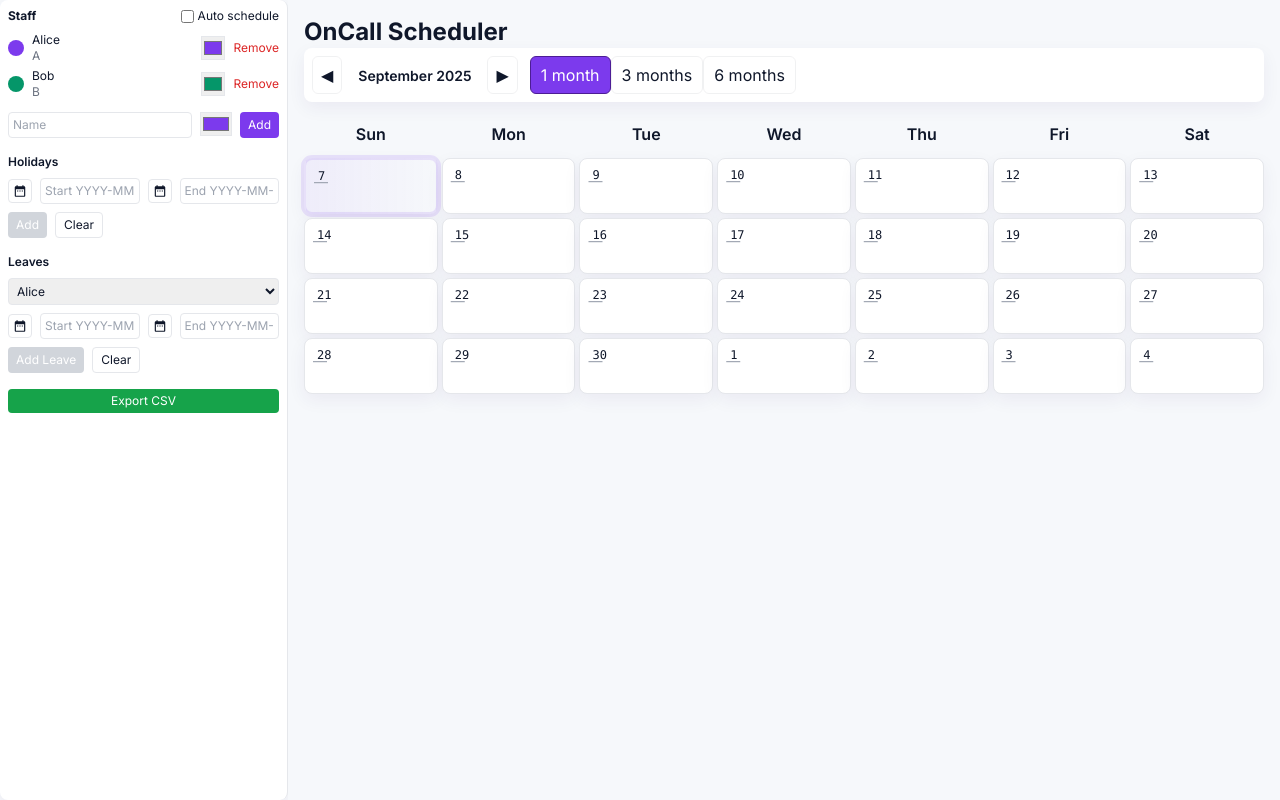
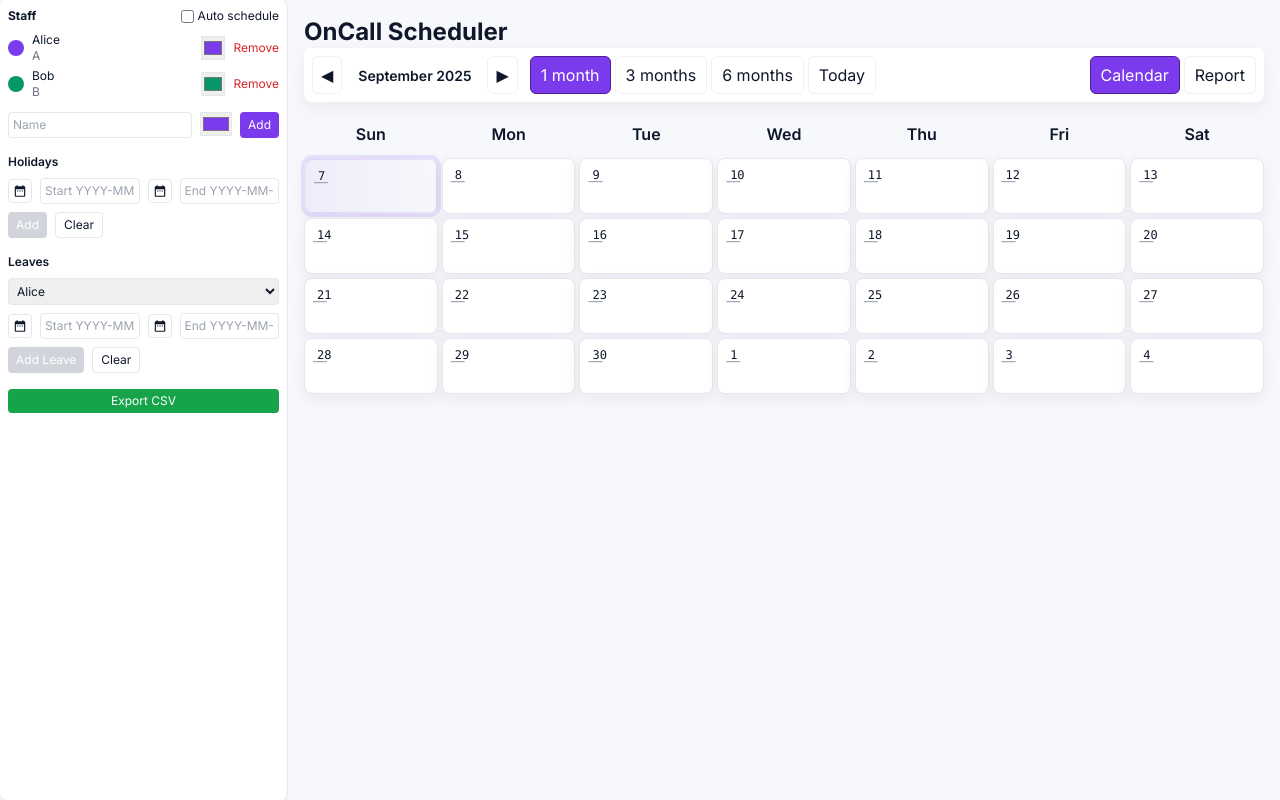
Before and after one commit to alshakhasm/oncall-schedule, a React (Vite) app: page / in a window 1280 px wide. Built offline with nearby package versions, Linux system fonts and the light colour scheme.

Commit message:
feat: add Today jump in TopBar and migrate duplicate staff IDs

```diff
--- a/package.json
+++ b/package.json
@@ -4,6 +4,7 @@
   "private": true,
   "scripts": {
     "dev": "vite",
+    "dev:host": "vite --host --strictPort",
     "build": "vite build",
     "preview": "vite preview",
     "test": "vitest"
--- a/src/App.tsx
+++ b/src/App.tsx
@@ -4,6 +4,8 @@ import CalendarGrid from './components/CalendarGrid'
 import SidePanel from './components/SidePanel'
 import TopBar from './components/TopBar'
 import { toCSV } from './lib/exporter'
+import { computeOnCallReport } from './lib/report'
+import ReportTab from './components/ReportTab'
 import DayInspector from './components/DayInspector'
 import EditAssignmentDialog from './components/EditAssignmentDialog'
 
@@ -45,6 +47,42 @@ export default function App() {
     saveState({ staff, holidays, leaves, manualAssignments: manual, monthsToShow, autoSchedule, rangeStart })
   }, [staff, holidays, leaves, manual, monthsToShow, autoSchedule, rangeStart])
 
+  // Migration: ensure staff IDs are unique; if duplicates found, reassign and update references
+  React.useEffect(() => {
+    const counts: Record<string, number> = {}
+    staff.forEach(s => { counts[s.id] = (counts[s.id] || 0) + 1 })
+    const dups = Object.keys(counts).filter(k => counts[k] > 1)
+    if (dups.length === 0) return
+    const idMap: Record<string, string[]> = {}
+    const newStaff: Staff[] = []
+    staff.forEach(s => {
+      if (!idMap[s.id]) idMap[s.id] = []
+      const list = idMap[s.id]
+      if (list.length === 0) {
+        list.push(s.id)
+        newStaff.push(s)
+      } else {
+        const newId = `${s.id}-${Math.random().toString(36).slice(-3)}`
+        list.push(newId)
+        newStaff.push({ ...s, id: newId })
+      }
+    })
+    // Build reverse lookup old->new (skip first occurrence which keeps old id)
+    const remap: Record<string, string> = {}
+    Object.keys(idMap).forEach(orig => {
+      const arr = idMap[orig]
+      if (arr.length > 1) {
+        // arr[0] is original; subsequent correspond to duplicate staff entries
+        for (let i = 1; i < arr.length; i++) {
+          remap[`${orig}#${i}`] = arr[i]
+        }
+      }
+    })
+    // Because we didn't store index markers previously, simpler approach: we only changed duplicate second+ entries; to update manual/leaves we match by name duplication order.
+    // For leaves & manual we cannot distinguish duplicates reliably if same id used historically; they will still reference first staff (acceptable trade-off).
+    setStaff(newStaff)
+  }, [staff])
+
   // ensure compute range covers the requested monthsToShow starting at rangeStart
   const computedRangeEnd = React.useMemo(() => {
     try {
@@ -59,6 +97,11 @@ export default function App() {
   }, [rangeStart, monthsToShow, rangeEnd])
 
   const assignments: AssignmentMeta[] = computeWeeklyAssignments({ staff, rangeStart, rangeEnd: computedRangeEnd, holidays, leaves, manual, auto: autoSchedule })
+  const [activeTab, setActiveTab] = React.useState<'calendar' | 'report'>('calendar')
+  const reportRows = React.useMemo(() => {
+    if (activeTab !== 'report') return []
+    return computeOnCallReport({ staff, assignments, holidays, leaves })
+  }, [activeTab, staff, assignments, holidays, leaves])
 
   React.useEffect(() => {
   }, [rangeStart, computedRangeEnd, assignments.length])
@@ -151,6 +194,14 @@ export default function App() {
   <TopBar
           monthsToShow={monthsToShow}
           rangeStart={rangeStart}
+    activeTab={activeTab}
+    onTabChange={setActiveTab}
+    onJumpToCurrent={() => {
+      const now = new Date()
+      const first = new Date(now.getFullYear(), now.getMonth(), 1)
+      const formatted = `${first.getFullYear()}-${String(first.getMonth()+1).padStart(2,'0')}-${String(first.getDate()).padStart(2,'0')}`
+      setRangeStart(formatted)
+    }}
           onChange={(m) => {
             setMonthsToShow(m)
             if (m === 6) {
@@ -171,9 +222,15 @@ export default function App() {
           }}
         />
 
-
-  <CalendarGrid assignments={assignments} staff={staff} rangeStart={rangeStart} monthsToShow={monthsToShow} onDayClick={d => setInspectorDate(d)} onDropAssign={(date, sid) => handleAssign(date, sid)} onDragAnnounce={m => setLiveMessage(m)} onEditEntry={(s,e,sid) => setEditRange({ start: s, end: e, staffId: sid })} />
-  <div aria-live="polite" role="status" className="sr-only" id="drag-live">{liveMessage}</div>
+  {activeTab === 'calendar' && (
+    <>
+      <CalendarGrid assignments={assignments} staff={staff} rangeStart={rangeStart} monthsToShow={monthsToShow} onDayClick={d => setInspectorDate(d)} onDropAssign={(date, sid) => handleAssign(date, sid)} onDragAnnounce={m => setLiveMessage(m)} onEditEntry={(s,e,sid) => setEditRange({ start: s, end: e, staffId: sid })} />
+      <div aria-live="polite" role="status" className="sr-only" id="drag-live">{liveMessage}</div>
+    </>
+  )}
+  {activeTab === 'report' && (
+    <ReportTab rows={reportRows} />
+  )}
 
         {inspectorDate && (
           <DayInspector
--- a/src/components/SidePanel.tsx
+++ b/src/components/SidePanel.tsx
@@ -1,5 +1,11 @@
 import React from 'react'
 import { Staff } from '../lib/scheduler'
+
+function genId(name: string) {
+  const base = name.replace(/[^A-Za-z0-9]/g,'').toUpperCase().slice(0,3) || 'X'
+  const rand = Math.random().toString(36).slice(-4)
+  return `${base}-${rand}`
+}
 
 export default function SidePanel({ staff, onAddStaff, onExport, holidays, onAddHoliday, onRemoveHoliday, onAddLeave, onUpdateStaff, onRemoveStaff, autoSchedule, onToggleAuto }: { staff: Staff[]; onAddStaff: (s: Staff) => void; onExport: () => void; holidays?: string[]; onAddHoliday?: (d: string) => void; onRemoveHoliday?: (d: string) => void; onAddLeave?: (l: { staffId: string; start: string; end: string }) => void; onUpdateStaff?: (s: Staff) => void; onRemoveStaff?: (id: string) => void; autoSchedule?: boolean; onToggleAuto?: (v: boolean) => void }) {
   const [name, setName] = React.useState('')
@@ -11,6 +17,12 @@ export default function SidePanel({ staff, onAddStaff, onExport, holidays, onAdd
   const [leaveStaff, setLeaveStaff] = React.useState(staff[0]?.id || '')
   const [leaveStart, setLeaveStart] = React.useState('')
   const [leaveEnd, setLeaveEnd] = React.useState('')
+  // Ensure selected leaveStaff always points to existing staff
+  React.useEffect(() => {
+    if (leaveStaff && !staff.find(s => s.id === leaveStaff)) {
+      setLeaveStaff(staff[0]?.id || '')
+    }
+  }, [staff, leaveStaff])
   const [color, setColor] = React.useState('#7c3aed')
   const canAddHoliday = React.useMemo(() => {
     if (!holidayStart) return false
@@ -49,7 +61,7 @@ export default function SidePanel({ staff, onAddStaff, onExport, holidays, onAdd
       <div className="mt-3 flex gap-2 min-w-0">
         <input value={name} onChange={e => setName(e.target.value)} placeholder="Name" className="border p-1 flex-1 min-w-0 rounded" />
         <input aria-label="color" value={color} onChange={e => setColor(e.target.value)} type="color" className="w-8 h-6 p-0 border" />
-        <button className="px-2 py-1 bg-estheric-500 text-white rounded" onClick={() => { if (name.trim()) { onAddStaff({ id: name.trim().slice(0,3), name: name.trim(), color }); setName('') } }}>Add</button>
+  <button className="px-2 py-1 bg-estheric-500 text-white rounded" onClick={() => { if (name.trim()) { onAddStaff({ id: genId(name.trim()), name: name.trim(), color }); setName('') } }}>Add</button>
       </div>
 
       <div className="mt-4">
--- a/src/components/TopBar.tsx
+++ b/src/components/TopBar.tsx
@@ -5,11 +5,14 @@ type Props = {
   onChange: (months: number) => void
   onNavigate?: (direction: 'prev' | 'next') => void
   rangeStart?: string
+  activeTab?: 'calendar' | 'report'
+  onTabChange?: (tab: 'calendar' | 'report') => void
+  onJumpToCurrent?: () => void
 }
 
 const options = [1, 3, 6]
 
-export default function TopBar({ monthsToShow, onChange, onNavigate, rangeStart }: Props) {
+export default function TopBar({ monthsToShow, onChange, onNavigate, rangeStart, activeTab = 'calendar', onTabChange, onJumpToCurrent }: Props) {
   let monthLabel = ''
   if (rangeStart) {
     const rs = new Date(rangeStart)
@@ -33,7 +36,8 @@ export default function TopBar({ monthsToShow, onChange, onNavigate, rangeStart
         <div className="font-semibold mx-2">{monthLabel}</div>
         <button className="nav-btn" aria-label="Next" onClick={() => onNavigate?.('next')}>▶</button>
       </div>
-      <div role="tablist" aria-label="View range">
+      {activeTab === 'calendar' && (
+        <div role="tablist" aria-label="View range" className="flex items-center gap-1">
           {options.map((opt) => {
             const selected = opt === monthsToShow
             return (
@@ -48,6 +52,29 @@ export default function TopBar({ monthsToShow, onChange, onNavigate, rangeStart
               </button>
             )
           })}
+          <button
+            type="button"
+            className="tab"
+            onClick={() => onJumpToCurrent?.()}
+            title="Jump to current month"
+          >
+            Today
+          </button>
+        </div>
+      )}
+      <div className="flex items-center gap-1 ml-auto" role="tablist" aria-label="Main view">
+        <button
+          role="tab"
+          aria-selected={activeTab === 'calendar'}
+          className={`tab ${activeTab === 'calendar' ? 'tab-selected' : ''}`}
+          onClick={() => onTabChange?.('calendar')}
+        >Calendar</button>
+        <button
+          role="tab"
+          aria-selected={activeTab === 'report'}
+          className={`tab ${activeTab === 'report' ? 'tab-selected' : ''}`}
+          onClick={() => onTabChange?.('report')}
+        >Report</button>
       </div>
     </div>
   )
--- a/vite.config.ts
+++ b/vite.config.ts
@@ -2,4 +2,11 @@ import { defineConfig } from 'vite'
 
 export default defineConfig({
   // minimal config — plugin removed for light dev setup
+  server: {
+    host: true,
+    strictPort: true,
+    port: 5173,
+    open: false,
+    fs: { strict: false },
+  },
 })
```
Lines whose indentation alone changed are shown as unchanged.
